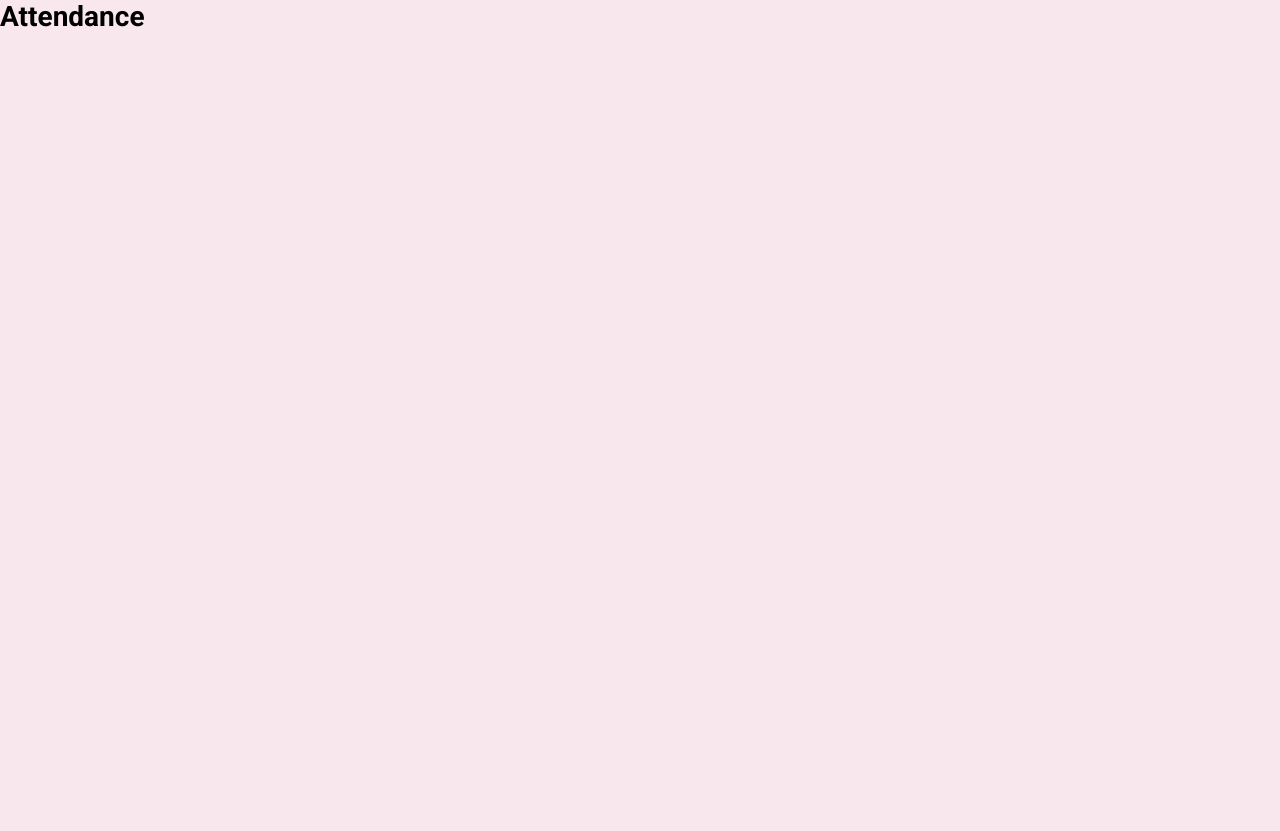
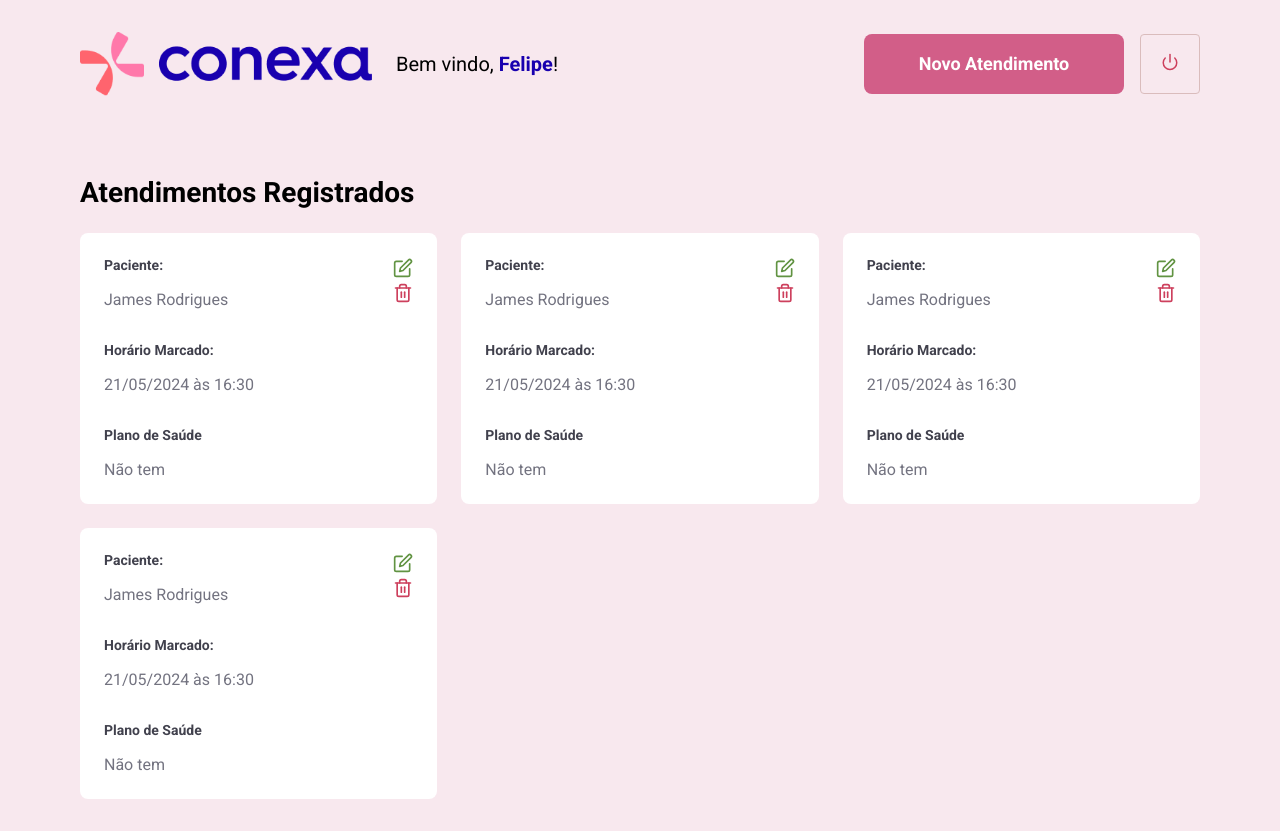
Before and after one commit to Felipe-builder/conexa-desafio-ui, a React (Create React App) app: page /attendance in a window 1280 px wide. Before the commit the page ends 800 px from the top, so only its background shows below. Built offline with nearby package versions, Linux system fonts and the light colour scheme.

Commit message:
feat: implemeting listing of attendance

```diff
--- a/package.json
+++ b/package.json
@@ -8,6 +8,7 @@
     "@testing-library/user-event": "^13.5.0",
     "react": "^18.2.0",
     "react-dom": "^18.2.0",
+    "react-icons": "^5.0.1",
     "react-router-dom": "^6.22.1",
     "react-scripts": "5.0.1",
     "web-vitals": "^2.1.4"
--- a/src/pages/Attendance/index.js
+++ b/src/pages/Attendance/index.js
@@ -1,10 +1,87 @@
+import { Link } from 'react-router-dom';
+import { FiPower, FiEdit, FiTrash2 } from 'react-icons/fi';
 import './styles.css';
+import logo from '../../assets/logo.png';
 
 const Attendance = () => {
   return (
-    <h1>
-      Attendance
-    </h1>
+    <div className='attendance-container'>
+      <header>
+        <img src={logo} alt='Conexa'/>
+        <span>Bem vindo, <strong>Felipe</strong>!</span>
+        <Link className='button' to='attendance/new'>Novo Atendimento</Link>
+        <button type='button'>
+          <FiPower size={18} color='#cd405d'/>
+        </button>
+      </header>
+
+      <h1>Atendimentos Registrados</h1>
+      <ul>
+        <li>
+          <strong>Paciente:</strong>
+          <p>James Rodrigues</p>
+          <strong>Horário Marcado:</strong>
+          <p>21/05/2024 às 16:30</p>
+          <strong>Plano de Saúde</strong>
+          <p>Não tem</p>
+
+          <button type='button' >
+            <FiEdit size={20} color='#619342'/>
+          </button>
+          <button type='button' >
+            <FiTrash2 size={20} color='#CD405D'/>
+          </button>
+        </li>
+
+        <li>
+          <strong>Paciente:</strong>
+          <p>James Rodrigues</p>
+          <strong>Horário Marcado:</strong>
+          <p>21/05/2024 às 16:30</p>
+          <strong>Plano de Saúde</strong>
+          <p>Não tem</p>
+
+          <button type='button' >
+            <FiEdit size={20} color='#619342'/>
+          </button>
+          <button type='button' >
+            <FiTrash2 size={20} color='#CD405D'/>
+          </button>
+        </li>
+
+        <li>
+          <strong>Paciente:</strong>
+          <p>James Rodrigues</p>
+          <strong>Horário Marcado:</strong>
+          <p>21/05/2024 às 16:30</p>
+          <strong>Plano de Saúde</strong>
+          <p>Não tem</p>
+
+          <button type='button' >
+            <FiEdit size={20} color='#619342'/>
+          </button>
+          <button type='button' >
+            <FiTrash2 size={20} color='#CD405D'/>
+          </button>
+        </li>
+
+        <li>
+          <strong>Paciente:</strong>
+          <p>James Rodrigues</p>
+          <strong>Horário Marcado:</strong>
+          <p>21/05/2024 às 16:30</p>
+          <strong>Plano de Saúde</strong>
+          <p>Não tem</p>
+
+          <button type='button' >
+            <FiEdit size={20} color='#619342'/>
+          </button>
+          <button type='button' >
+            <FiTrash2 size={20} color='#CD405D'/>
+          </button>
+        </li>
+      </ul>
+    </div>
   )
 }
 
--- a/src/pages/Attendance/styles.css
+++ b/src/pages/Attendance/styles.css
@@ -0,0 +1,95 @@
+.attendance-container {
+  width: 100%;
+  max-width: 1180px;
+  padding: 0 30px;
+  margin: 32px auto;
+}
+
+.attendance-container header {
+  display: flex;
+  align-items: center;
+}
+
+.attendance-container header span {
+  font-size: 20px;
+  margin-left: 24px;
+}
+
+.attendance-container header span strong {
+  color: #1900AF;
+}
+
+.attendance-container header img {
+  height: 64px;
+}
+
+.attendance-container header a {
+  width: 260px;
+  margin-left: auto;
+  margin-top: 0;
+}
+
+.attendance-container header button {
+  height: 60px;
+  width: 60px;
+  border-radius: 4px;
+  border: 1px solid #dabcbc;
+  background: transparent;
+  margin-left: 16px;
+  transition: border-color 0.5s;
+}
+
+.attendance-container header button:hover {
+  border-color: #D25E88;
+}
+
+.attendance-container h1 {
+  margin-top: 80px;
+  margin-bottom: 24px;
+}
+
+.attendance-container ul {
+  display: grid;
+  grid-template-columns: repeat(3, 1fr);
+  grid-gap: 24px;
+  list-style: none;
+}
+
+.attendance-container ul li {
+  background-color: #FFF;
+  padding: 24px;
+  border-radius: 8px;
+  position: relative;
+}
+
+.attendance-container ul li button {
+  position: absolute;
+  right: 24px;
+  top: 25px;
+  border: 0;
+  background: transparent;
+}
+
+.attendance-container ul li button + button {
+  top: 50px
+}
+
+.attendance-container ul li button:hover {
+  opacity: 0.8;
+}
+
+.attendance-container ul li strong {
+  display: block;
+  margin-bottom: 16px;
+  color: #41414D;
+}
+
+.attendance-container ul li p + strong {
+  margin-top: 32px;
+}
+
+.attendance-container ul li p {
+  color: #737380;
+  line-height: 21px;
+  font-size: 16px;
+}
```
Also changed, not shown: src/global.css (+12 -5 lines), 1 other file (tests, documents, lock files or other folders).
